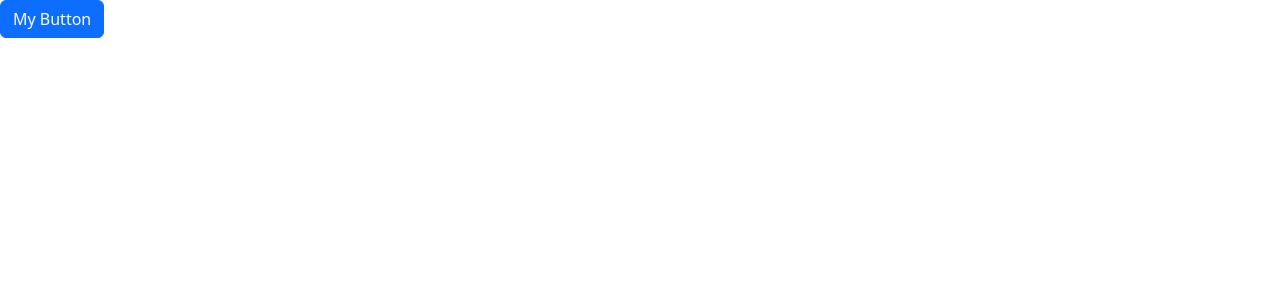
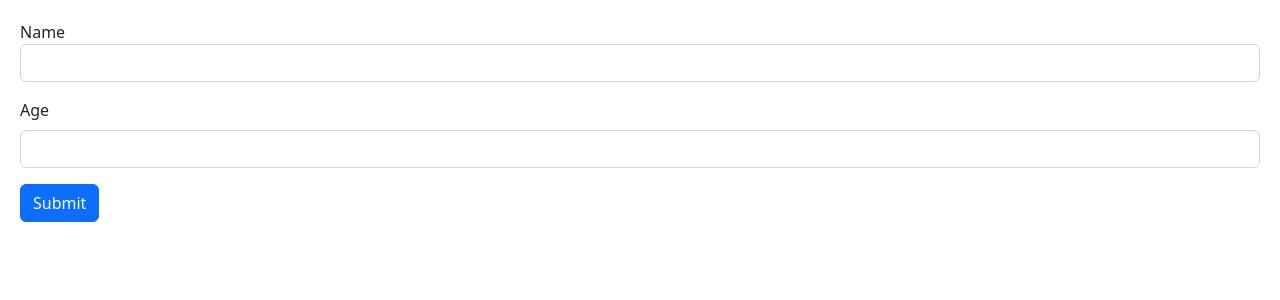
Before and after one commit to juanlajara/gaming-search, a React (Vite) app: page / in a window 1280 px wide. Shown: the top 300 px of the page. Built offline with nearby package versions, Linux system fonts and the light colour scheme.

Commit message:
Added Form capability

```diff
--- a/src/App.tsx
+++ b/src/App.tsx
@@ -1,15 +1,11 @@
-import Alert from "./components/Alert";
-import Button from "./components/Button";
+import Form from "./components/Form";
 import { useState } from "react";
 
 function App() {
 	const [alertVisible, setAlertVisibility] = useState(false);
 	return (
 		<div>
-			{alertVisible && (
-				<Alert onClose={() => setAlertVisibility(false)}>My Alert</Alert>
-			)}
-			<Button onClick={() => setAlertVisibility(true)}>My Button</Button>
+			<Form />
 		</div>
 	);
 }
--- a/src/components/Form.tsx
+++ b/src/components/Form.tsx
@@ -4,9 +4,18 @@
 	return (
 		<form>
 			<div className="mb-3">
-				<label htmlFor="" className="form-lable"></label>
-				<input type="text" className="form-control" />
+				<label htmlFor="name" className="form-lable">
+					Name
+				</label>
+				<input id="name" type="text" className="form-control" />
 			</div>
+			<div className="mb-3">
+				<label htmlFor="age" className="form-label">
+					Age
+				</label>
+				<input id="age" type="number" className="form-control" />
+			</div>
+			<button className="btn btn-primary">Submit</button>
 		</form>
 	);
 };
--- /dev/null
+++ b/src/index.css
@@ -0,0 +1,3 @@
+body {
+    padding: 20px;
+}
```
Also changed, not shown: src/main.tsx (+10 -9 lines).
